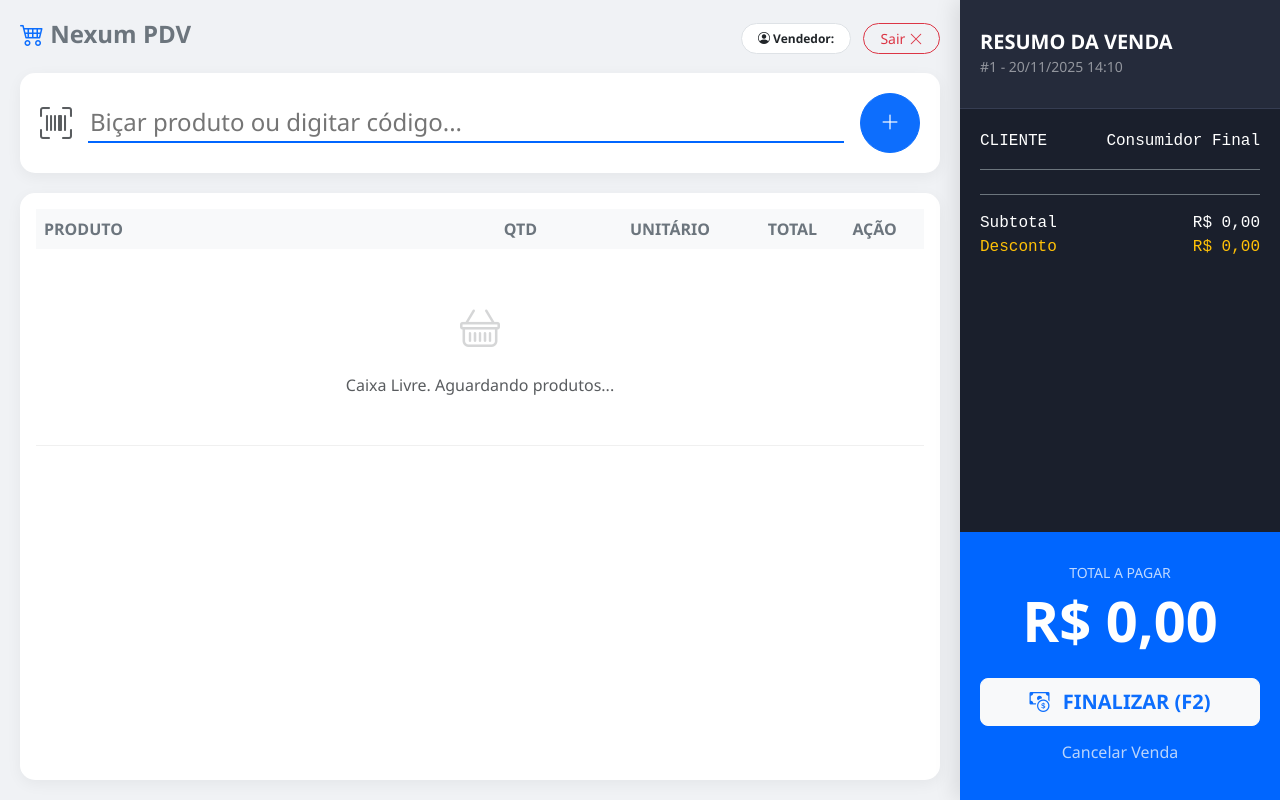
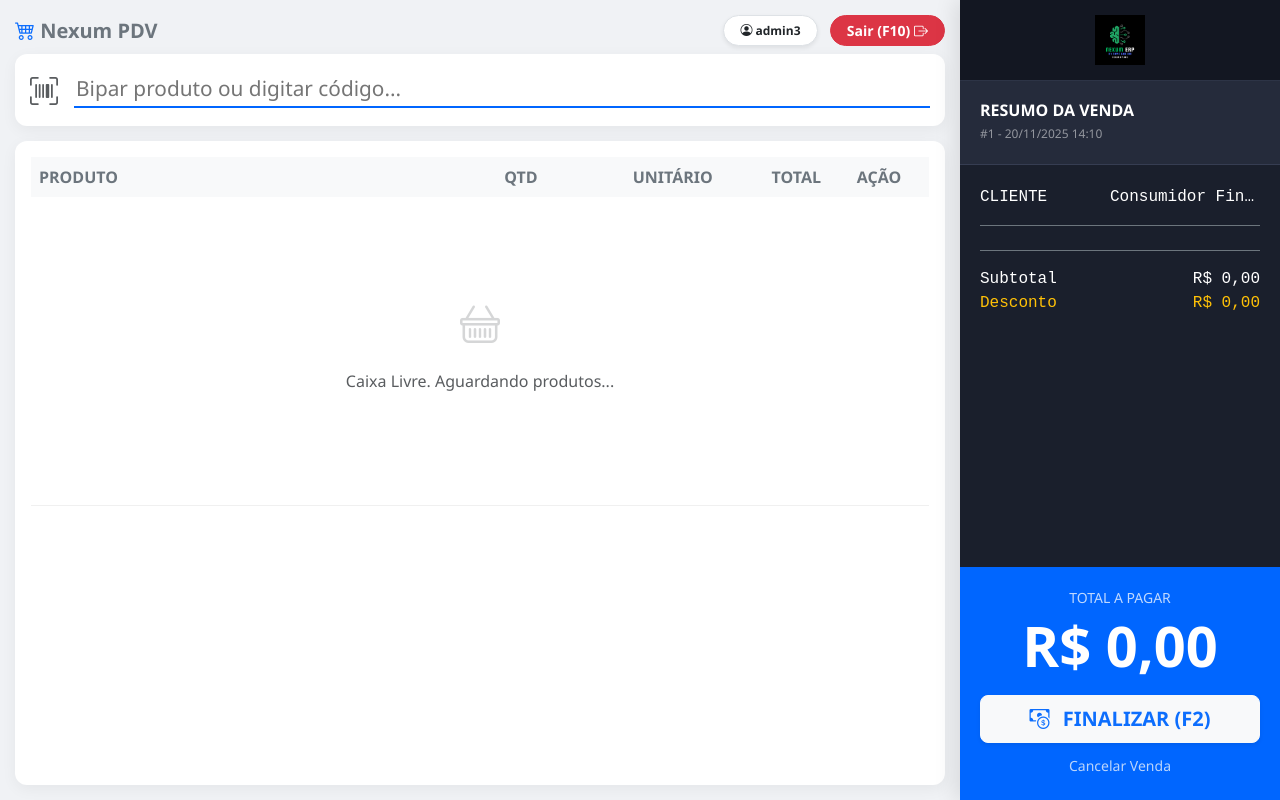
Before and after one commit to SrDOliveira/ERP, a Django app: page /pdv/1/ in a window 1280 px wide. Run offline with Django 5.2, Linux system fonts and the light colour scheme; a user stored in the database is signed in; data comes from the database, SQL or seed files in the repository.

Commit message:
Fix: Ajuste layout PDV e adicionando Logo

```diff
--- a/core/templates/core/pdv.html
+++ b/core/templates/core/pdv.html
@@ -1,4 +1,4 @@
-<!DOCTYPE html>
+{% load static %} <!DOCTYPE html>
 <html lang="pt-br">
 <head>
     <meta charset="UTF-8">
@@ -7,6 +7,7 @@
     <link href="https://cdn.jsdelivr.net/npm/bootstrap@5.3.0/dist/css/bootstrap.min.css" rel="stylesheet">
     <link rel="stylesheet" href="https://cdn.jsdelivr.net/npm/bootstrap-icons@1.11.0/font/bootstrap-icons.css">
     <style>
+        /* Ajuste Geral para Tela Cheia sem barra de rolagem na janela principal */
         body {
             background-color: #f0f2f5;
             height: 100vh;
@@ -14,72 +15,120 @@
             font-family: 'Segoe UI', Tahoma, Geneva, Verdana, sans-serif;
         }
 
-        /* Coluna Esquerda (Busca e Lista) */
-        .pdv-main { height: 100vh; display: flex; flex-direction: column; padding: 20px; }
+        /* Layout Flex para ocupar 100% da altura */
+        .row-full-height {
+            height: 100vh;
+        }
+
+        /* --- COLUNA ESQUERDA (Produtos) --- */
+        .pdv-main {
+            height: 100%;
+            display: flex;
+            flex-direction: column;
+            padding: 15px;
+        }
 
         .search-box {
-            background: white; padding: 20px; border-radius: 15px;
+            background: white; padding: 15px; border-radius: 12px;
             box-shadow: 0 4px 15px rgba(0,0,0,0.05);
-            margin-bottom: 20px;
+            margin-bottom: 15px;
+            flex-shrink: 0; /* Não deixa encolher */
         }
 
         .product-list {
-            flex: 1; overflow-y: auto; background: white;
-            border-radius: 15px; box-shadow: 0 4px 15px rgba(0,0,0,0.05);
+            flex: 1; /* Ocupa todo o espaço restante */
+            overflow-y: auto; /* Rolagem interna */
+            background: white;
+            border-radius: 12px; box-shadow: 0 4px 15px rgba(0,0,0,0.05);
+            min-height: 0; /* SEGREDO DO FLEXBOX: Permite encolher se necessário */
         }
 
-        /* Coluna Direita (Cupom / Recibo) */
+        /* --- COLUNA DIREITA (Cupom) --- */
         .pdv-sidebar {
-            background: #1a1f2c; /* Azul Escuro Profissional */
-            color: white; height: 100vh;
-            display: flex; flex-direction: column;
+            background: #1a1f2c;
+            color: white;
+            height: 100%;
+            display: flex;
+            flex-direction: column;
             box-shadow: -5px 0 20px rgba(0,0,0,0.1);
         }
 
-        .receipt-header { padding: 30px 20px; background: #252b3b; border-bottom: 1px solid #363d52; }
-        .receipt-body { flex: 1; overflow-y: auto; padding: 20px; font-family: 'Courier New', Courier, monospace; }
-        .receipt-footer { padding: 30px 20px; background: #0066FF; color: white; }
+        .logo-area {
+            background: #131722;
+            padding: 15px;
+            text-align: center;
+            border-bottom: 1px solid #2d3446;
+            flex-shrink: 0;
+        }
 
-        /* Estilização da Tabela de Itens */
-        .table-custom thead th { background-color: #f8f9fa; border: none; color: #6c757d; }
-        .table-custom tbody td { vertical-align: middle; border-bottom: 1px solid #f0f0f0; padding: 15px; }
+        .receipt-header {
+            padding: 20px;
+            background: #252b3b;
+            border-bottom: 1px solid #363d52;
+            flex-shrink: 0;
+        }
 
-        /* Input Gigante */
+        .receipt-body {
+            flex: 1; /* Ocupa o meio */
+            overflow-y: auto; /* Rolagem se a lista for longa */
+            padding: 20px;
+            font-family: 'Courier New', Courier, monospace;
+            min-height: 0; /* Vital para notebooks pequenos */
+        }
+
+        .receipt-footer {
+            padding: 20px;
+            background: #0066FF;
+            color: white;
+            flex-shrink: 0; /* Garante que o rodapé nunca suma */
+        }
+
+        /* Tabelas e Inputs */
+        .table-custom thead th { background-color: #f8f9fa; border: none; color: #6c757d; position: sticky; top: 0; z-index: 10; }
+        .table-custom tbody td { vertical-align: middle; border-bottom: 1px solid #f0f0f0; padding: 12px; }
+
         .input-hero {
-            border: none; font-size: 1.5rem; width: 100%; outline: none;
+            border: none; font-size: 1.3rem; width: 100%; outline: none;
             border-bottom: 2px solid #e9ecef; transition: 0.3s;
         }
         .input-hero:focus { border-color: #0066FF; }
 
         .item-row:hover { background-color: #f8faff; }
+
+        /* Ajuste da Imagem da Logo */
+        .img-logo-pdv {
+            max-height: 50px; /* Altura controlada */
+            width: auto;
+            object-fit: contain;
+        }
     </style>
 </head>
 <body>
 
-<div class="row g-0">
+<div class="row g-0 row-full-height">
     <div class="col-md-8 col-lg-9 pdv-main">
 
-        <div class="d-flex justify-content-between align-items-center mb-3">
-            <h4 class="fw-bold text-secondary"><i class="bi bi-cart4 text-primary"></i> Nexum PDV</h4>
+        <div class="d-flex justify-content-between align-items-center mb-2 flex-shrink-0">
+            <h5 class="fw-bold text-secondary m-0"><i class="bi bi-cart4 text-primary"></i> Nexum PDV</h5>
             <div>
-                <span class="badge bg-white text-dark border px-3 py-2 rounded-pill">
-                    <i class="bi bi-person-circle"></i> Vendedor: {{ request.user.first_name }}
+                <span class="badge bg-white text-dark border px-3 py-2 rounded-pill shadow-sm me-2">
+                    <i class="bi bi-person-circle"></i> {{ request.user.first_name|default:request.user.username }}
                 </span>
-                <a href="{% url 'dashboard' %}" class="btn btn-outline-danger btn-sm ms-2 rounded-pill px-3">Sair <i class="bi bi-x-lg"></i></a>
+
+                <a href="{% url 'dashboard' %}" id="btn-sair" class="btn btn-danger btn-sm rounded-pill px-3 fw-bold">
+                    Sair (F10) <i class="bi bi-box-arrow-right"></i>
+                </a>
             </div>
         </div>
 
         <div class="search-box d-flex align-items-center">
-            <i class="bi bi-upc-scan fs-2 text-muted me-3"></i>
+            <i class="bi bi-upc-scan fs-3 text-muted me-3"></i>
             <div class="flex-grow-1">
                 <form method="POST" action="{% url 'adicionar_item' venda.id %}" id="form-barcode">
                     {% csrf_token %}
-                    <input type="text" name="codigo" id="codigo_barras" class="input-hero" placeholder="Biçar produto ou digitar código..." autofocus autocomplete="off">
+                    <input type="text" name="codigo" id="codigo_barras" class="input-hero" placeholder="Bipar produto ou digitar código..." autofocus autocomplete="off">
                 </form>
             </div>
-            <button class="btn btn-primary btn-lg rounded-circle ms-3" style="width: 60px; height: 60px;">
-                <i class="bi bi-plus-lg"></i>
-            </button>
         </div>
 
         <div class="product-list p-3">
@@ -97,7 +146,7 @@
                     {% for item in venda.itens.all %}
                     <tr class="item-row">
                         <td>
-                            <div class="fw-bold">{{ item.produto.nome }}</div>
+                            <div class="fw-bold text-dark">{{ item.produto.nome }}</div>
                             <small class="text-muted">
                                 {% if item.produto.tamanho %}{{ item.produto.tamanho }} - {% endif %}
                                 {{ item.produto.cor|default:"" }}
@@ -113,8 +162,10 @@
                     {% empty %}
                     <tr>
                         <td colspan="5" class="text-center py-5 text-muted">
-                            <i class="bi bi-basket fs-1 d-block mb-3 opacity-25"></i>
-                            Caixa Livre. Aguardando produtos...
+                            <div class="py-5">
+                                <i class="bi bi-basket fs-1 d-block mb-3 opacity-25"></i>
+                                <p>Caixa Livre. Aguardando produtos...</p>
+                            </div>
                         </td>
                     </tr>
                     {% endfor %}
@@ -124,21 +175,28 @@
     </div>
 
     <div class="col-md-4 col-lg-3 pdv-sidebar">
-        <div class="receipt-header">
-            <h5 class="m-0 fw-bold">RESUMO DA VENDA</h5>
-            <small class="opacity-50">#{{ venda.id }} - {{ venda.data_venda|date:"d/m/Y H:i" }}</small>
+
+        <div class="logo-area">
+            <img src="{% static 'img/logopdv.png' %}" alt="Logo Loja" class="img-logo-pdv">
         </div>
 
-        <div class="receipt-body">
+        <div class="receipt-header">
+            <h6 class="m-0 fw-bold ls-1 text-uppercase">Resumo da Venda</h6>
+            <small class="opacity-50" style="font-size: 0.75rem;">#{{ venda.id }} - {{ venda.data_venda|date:"d/m/Y H:i" }}</small>
+        </div>
+
+        <div class="receipt-body custom-scrollbar">
             <div class="d-flex justify-content-between mb-3 pb-3 border-bottom border-secondary">
                 <span>CLIENTE</span>
-                <span class="text-end">{{ venda.cliente.nome|default:"Consumidor Final" }}</span>
+                <span class="text-end text-truncate" style="max-width: 150px;">
+                    {{ venda.cliente.nome|default:"Consumidor Final" }}
+                </span>
             </div>
 
             {% for item in venda.itens.all %}
             <div class="d-flex justify-content-between mb-2 small">
-                <span class="text-truncate" style="max-width: 60%;">{{ item.produto.nome }}</span>
-                <span>{{ item.quantidade }}x R$ {{ item.preco_unitario }}</span>
+                <span class="text-truncate" style="max-width: 65%;">{{ item.produto.nome }}</span>
+                <span>{{ item.quantidade }}x {{ item.preco_unitario }}</span>
             </div>
             {% endfor %}
 
@@ -156,15 +214,15 @@
 
         <div class="receipt-footer text-center">
             <small class="d-block mb-1 opacity-75">TOTAL A PAGAR</small>
-            <h1 class="fw-bold display-4 mb-4">R$ {{ venda.valor_total }}</h1>
+            <h1 class="fw-bold display-4 mb-3">R$ {{ venda.valor_total }}</h1>
 
             <div class="d-grid gap-2">
-                <button class="btn btn-light btn-lg fw-bold text-primary">
+                <button class="btn btn-light btn-lg fw-bold text-primary shadow-sm">
                     <i class="bi bi-cash-coin me-2"></i> FINALIZAR (F2)
                 </button>
-                <button class="btn btn-outline-light border-0 opacity-75">
+                <a href="#" class="btn btn-outline-light border-0 opacity-75 btn-sm">
                     Cancelar Venda
-                </button>
+                </a>
             </div>
         </div>
     </div>
@@ -172,13 +230,29 @@
 
 <script>
     document.addEventListener("DOMContentLoaded", function() {
+        // Foca no input ao abrir
         document.getElementById("codigo_barras").focus();
 
-        // Atalho F2 para finalizar
+        // Atalhos de Teclado
         document.addEventListener('keydown', function(event) {
+
+            // F2: Finalizar
             if (event.key === 'F2') {
-                // Aqui você chamaria a função de fechar venda
+                event.preventDefault();
                 alert("Abrir modal de pagamento...");
+            }
+
+            // F10: Sair do PDV
+            if (event.key === 'F10') {
+                event.preventDefault();
+                document.getElementById('btn-sair').click();
+            }
+        });
+
+        // Mantém foco no input se clicar fora (opcional, estilo quiosque)
+        document.addEventListener('click', function(e) {
+            if(e.target.tagName !== 'BUTTON' && e.target.tagName !== 'A') {
+                document.getElementById("codigo_barras").focus();
             }
         });
     });
```
Also changed, not shown: static/css/styles.css (deleted, +0 -192 lines), core/static/img/logopdv.png (added), static/icons/icon-192.png (deleted), static/icons/icon-512.png (deleted).
